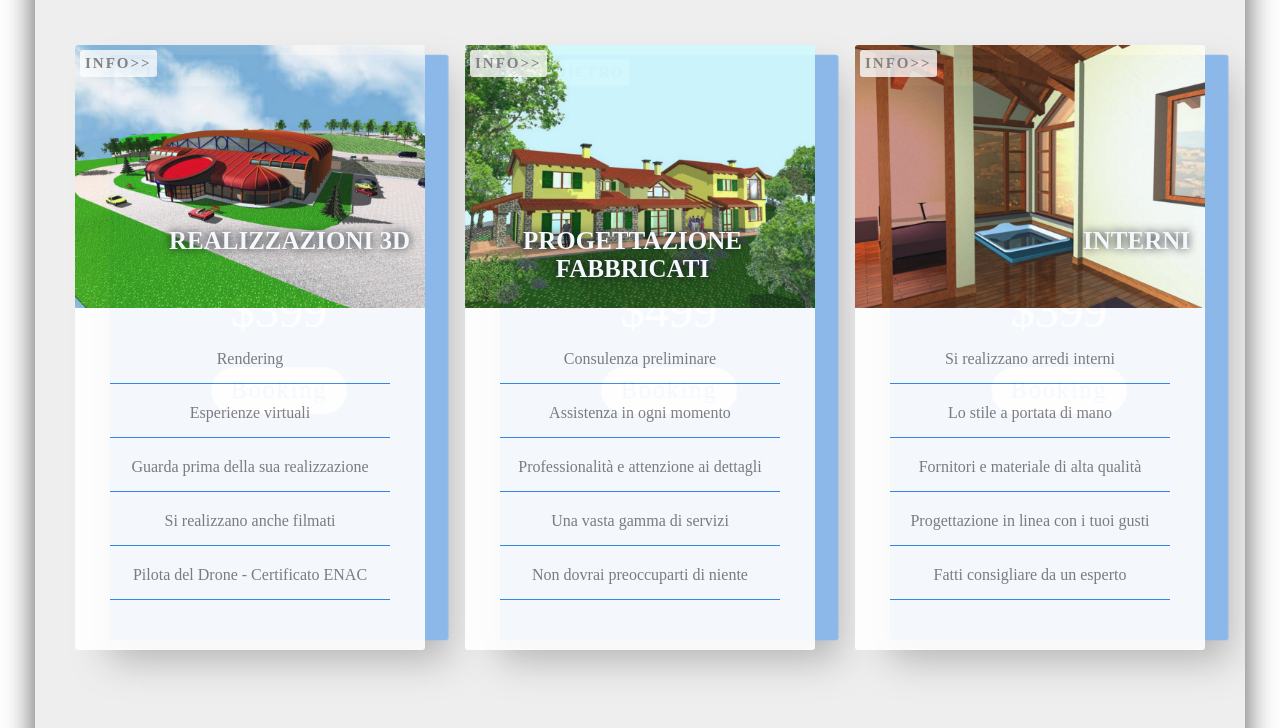
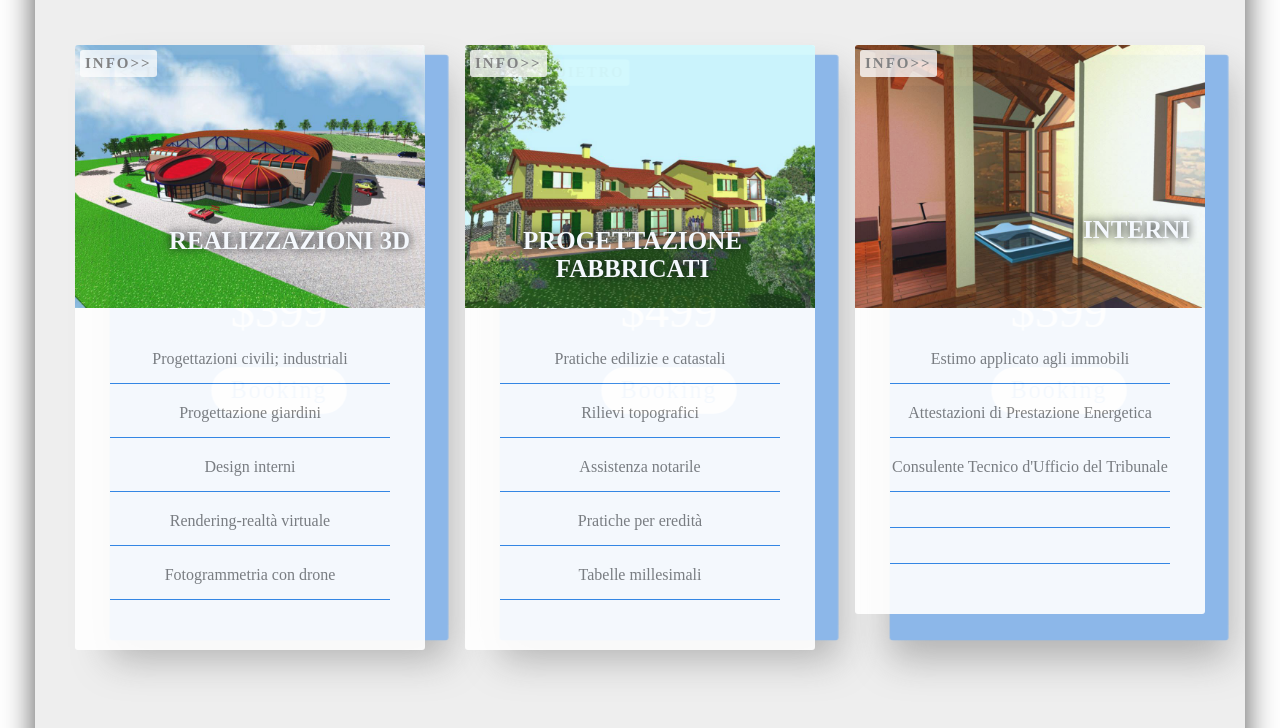
Before and after one commit to RenzoBernardi/RenzoBernardi.github.io, a plain HTML site: page index.html in a window 1280 px wide. Shown: the part 504-1232 px from the top of the page. Drawn offline with Linux system fonts and the light colour scheme; a web font is replaced by a local one.

Commit message:
cardlist

```diff
--- a/index.html
+++ b/index.html
@@ -79,11 +79,11 @@
                              alt="Forest" class="card-image"/>
                              <h1 class="tour-name">Realizzazioni 3D</h1>
                              <ul class="card-list">
-                                 <li class="card-list-item">Rendering</li>
-                                 <li class="card-list-item">Esperienze virtuali</li>
-                                 <li class="card-list-item">Guarda prima della sua realizzazione</li>
-                                 <li class="card-list-item">Si realizzano anche filmati</li>
-                                 <li class="card-list-item">Pilota del Drone - Certificato ENAC</li>
+                                 <li class="card-list-item">Progettazioni civili; industriali</li>
+                                 <li class="card-list-item">Progettazione giardini</li>
+                                 <li class="card-list-item">Design interni</li>
+                                 <li class="card-list-item">Rendering-realtà virtuale</li>
+                                 <li class="card-list-item">Fotogrammetria con drone</li>
                                 </ul>
                                 <button class="navigation-button">
                                     INFO&gt;&gt;
@@ -104,11 +104,11 @@
                                 alt="River" class="card-image"/>
                                 <h1 class="tour-name">Progettazione fabbricati</h1>
                                 <ul class="card-list">
-                                    <li class="card-list-item">Consulenza preliminare</li>
-                                    <li class="card-list-item">Assistenza in ogni momento</li>
-                                    <li class="card-list-item">Professionalità e attenzione ai dettagli</li>
-                                    <li class="card-list-item">Una vasta gamma di servizi</li>
-                                    <li class="card-list-item">Non dovrai preoccuparti di niente</li>
+                                    <li class="card-list-item">Pratiche edilizie e catastali</li>
+                                    <li class="card-list-item">Rilievi topografici</li>
+                                    <li class="card-list-item">Assistenza notarile</li>
+                                    <li class="card-list-item">Pratiche per eredità</li>
+                                    <li class="card-list-item">Tabelle millesimali</li>
                                    </ul>
                                    <button class="navigation-button">
                                        INFO&gt;&gt;
@@ -129,11 +129,11 @@
                                     alt="Sea" class="card-image"/>
                                     <h1 class="tour-name">Interni</h1>
                                     <ul class="card-list">
-                                        <li class="card-list-item">Si realizzano arredi interni</li>
-                                        <li class="card-list-item">Lo stile a portata di mano</li>
-                                        <li class="card-list-item">Fornitori e materiale di alta qualità</li>
-                                        <li class="card-list-item">Progettazione in linea con i tuoi gusti</li>
-                                        <li class="card-list-item">Fatti consigliare da un esperto</li>
+                                        <li class="card-list-item">Estimo applicato agli immobili</li>
+                                        <li class="card-list-item">Attestazioni di Prestazione Energetica</li>
+                                        <li class="card-list-item">Consulente Tecnico d'Ufficio del Tribunale</li>
+                                        <li class="card-list-item"></li>
+                                        <li class="card-list-item"></li>
                                        </ul>
                                        <button class="navigation-button">
                                            INFO&gt;&gt;
```
